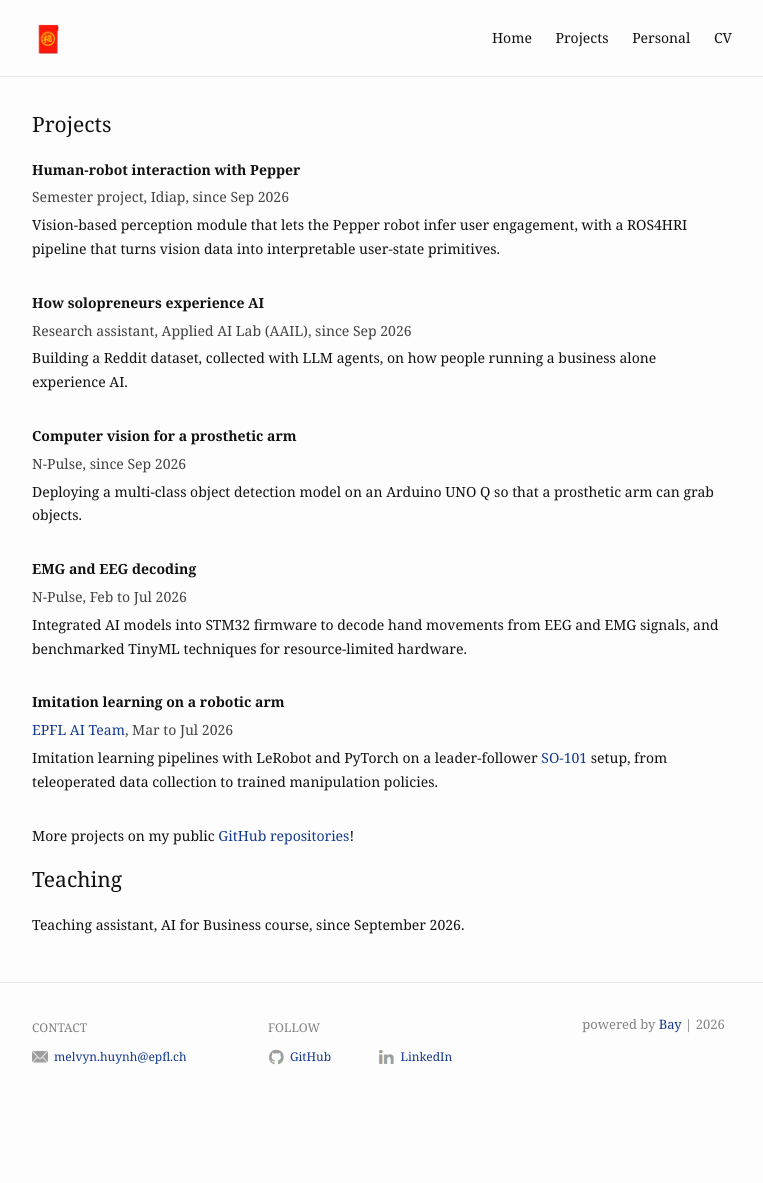
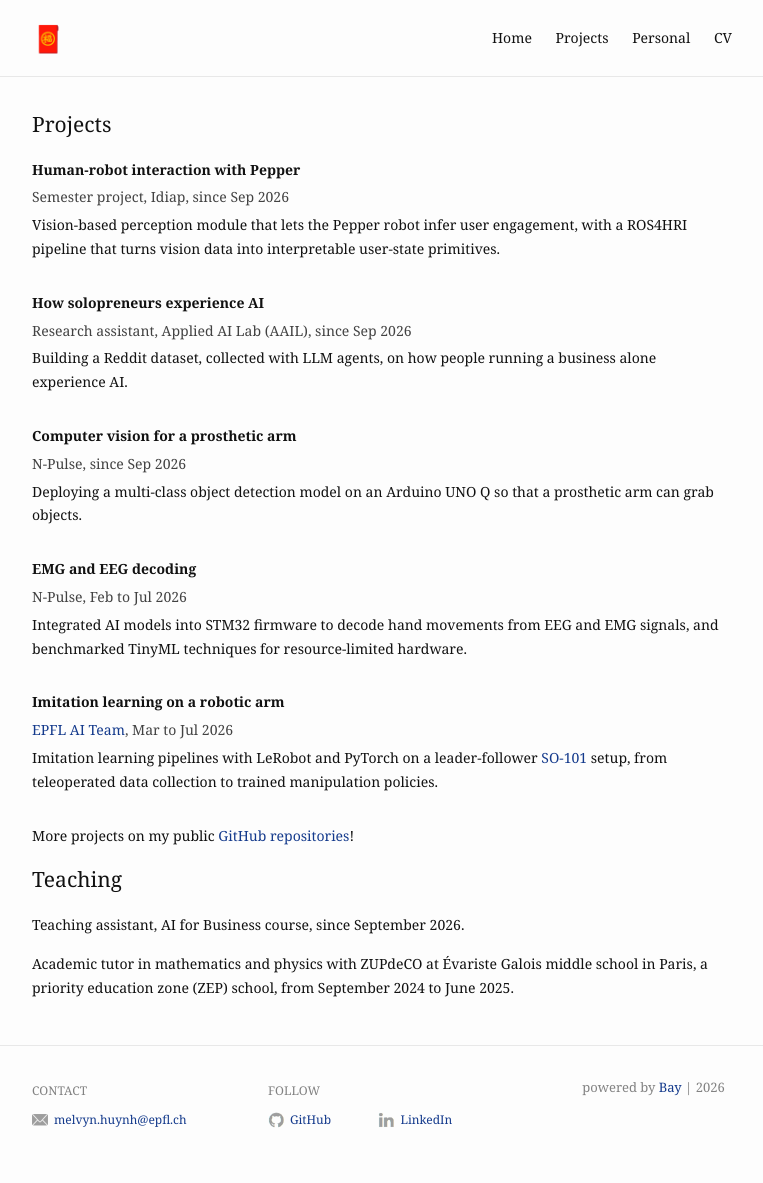
Before and after one commit to melvynhuynh/melvynhuynh.github.io, a Jekyll site: the page built from projects.md, in a window 1280 px wide. Shown: the whole page, without its empty margins (258-1021 px from the left). Built offline with Jekyll 4.4.1, drawn with Linux system fonts in a browser that asks for light colours; before the commit the page ends 1120 px from its top, so only the background shows below that.

Commit message:
Add ZUPdeCO tutoring to Teaching

```diff
--- a/projects.md
+++ b/projects.md
@@ -8,3 +8,5 @@ More projects on my public [GitHub repositories](https://github.com/melvynhuynh)
 ## Teaching
 
 Teaching assistant, AI for Business course, since September 2026.
+
+Academic tutor in mathematics and physics with ZUPdeCO at Évariste Galois middle school in Paris, a priority education zone (ZEP) school, from September 2024 to June 2025.
```
